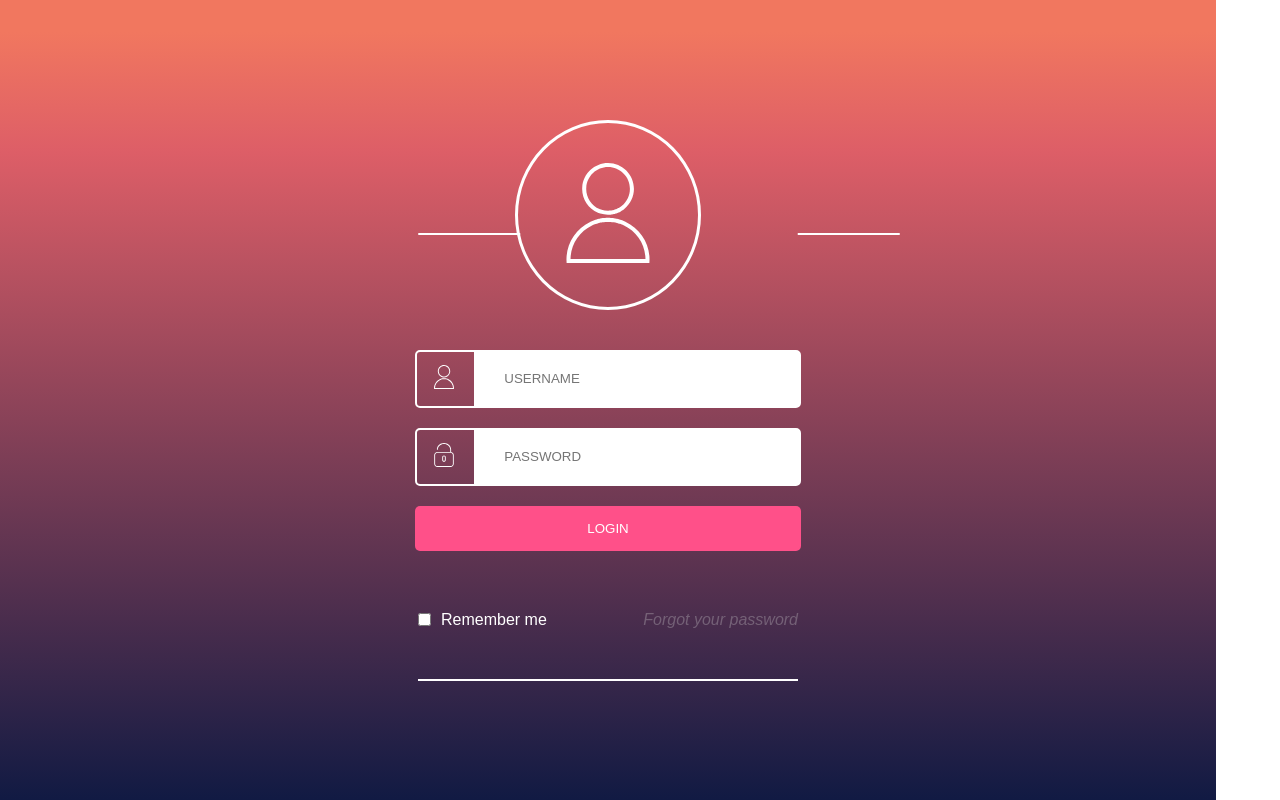
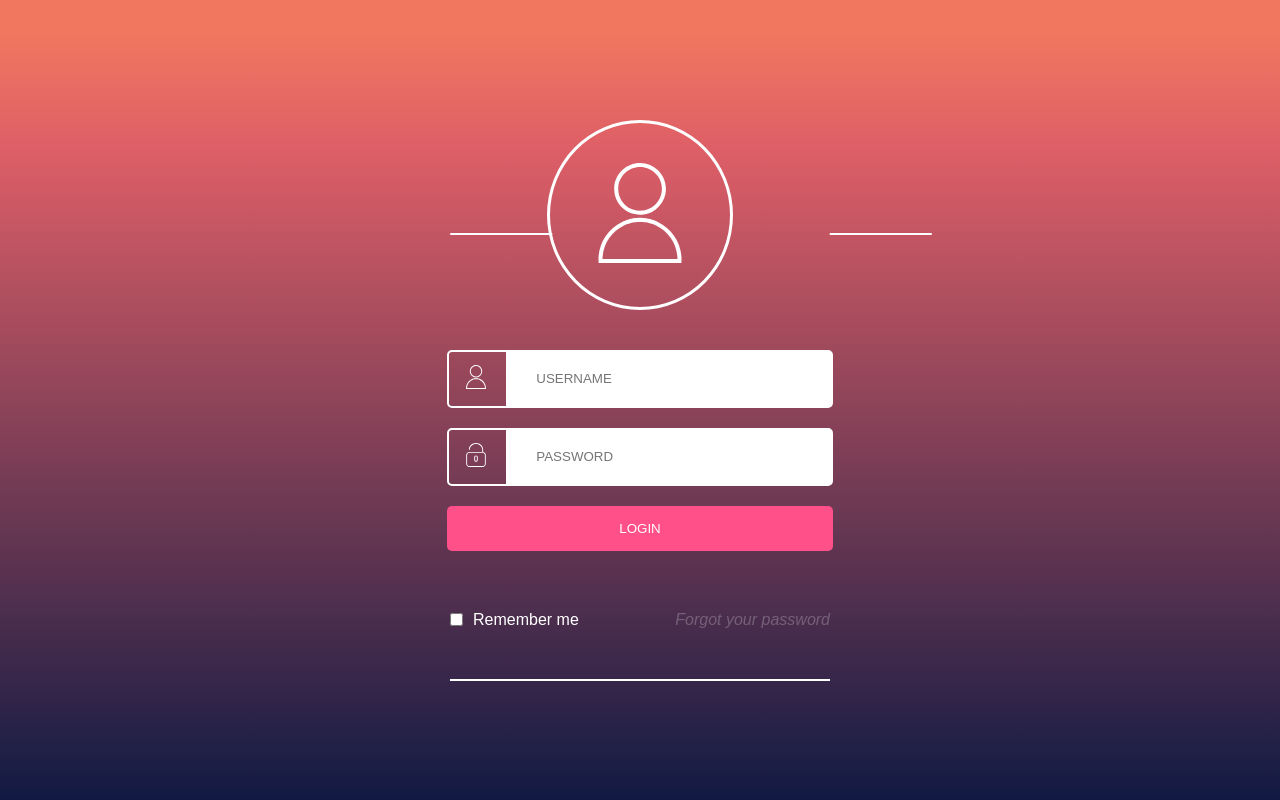
Before and after one commit to sidineiPortuga/elefante, a CodeIgniter app: page /elefante/ in a window 1280 px wide. Run offline with CodeIgniter, Linux system fonts and the light colour scheme; style sheets or scripts are compiled from the project's sources.

Commit message:
width body

```diff
--- a/public/src/dev/scss/login.scss
+++ b/public/src/dev/scss/login.scss
@@ -5,7 +5,7 @@
 
 .bodylogin{
     background-image: linear-gradient(to bottom, #f1775f 4%, #dd5e67 19%, #111a43);
-    width: 95vw;
+    width: 100vw;
     height: 100vh;
 }
 
--- a/public/src/dist/css/login.css
+++ b/public/src/dist/css/login.css
@@ -3,7 +3,7 @@
 
 .bodylogin {
   background-image: linear-gradient(to bottom, #f1775f 4%, #dd5e67 19%, #111a43);
-  width: 95vw;
+  width: 100vw;
   height: 100vh; }
 
 .containerLogin {
```
